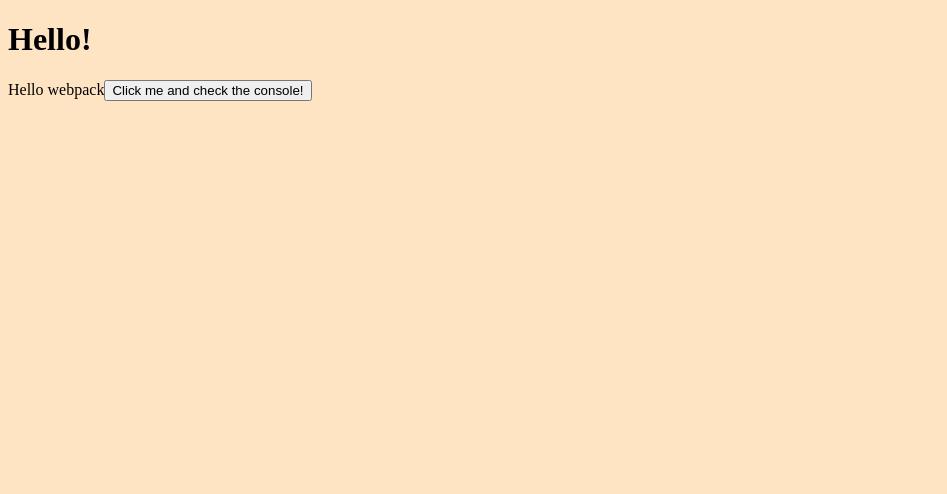
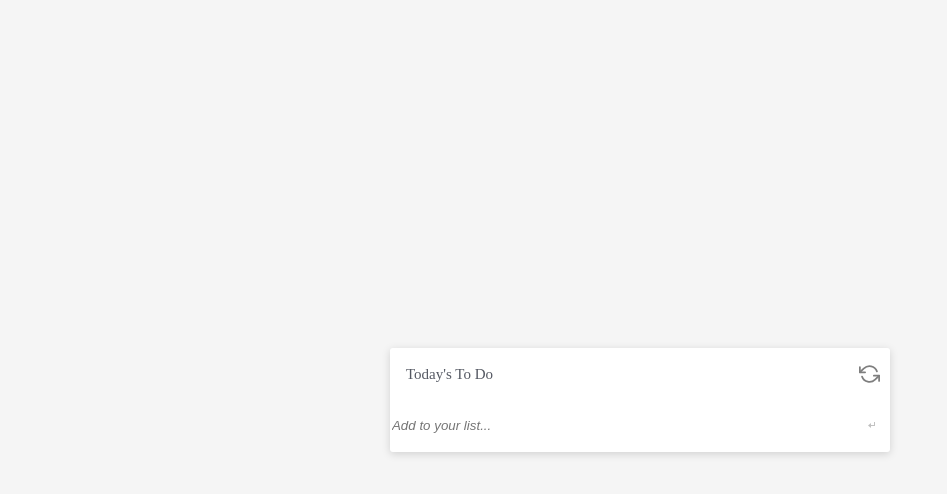
Before and after one commit to SSEKPIUS/Microverse-ToDo-list, a website built with webpack: page src/index.html in a window 1280 px wide. Shown: the whole page, without its empty margins (0-947 px from the left). Built offline with nearby package versions, Linux system fonts and the light colour scheme.

Commit message:
html boilerplate

```diff
--- a/src/index.html
+++ b/src/index.html
@@ -5,6 +5,35 @@
         <meta name="viewport" content="width=device-width, initial-scale=1.0">
     </head>
     <body>
-    <h1>Hello!</h1>
+        <main>
+            <section>
+                <div class="selected-list">
+                    <div class="list-header">
+                        <h1>Today's To Do</h1>
+                        <svg xmlns="http://www.w3.org/2000/svg" width="24"
+                            height="24" viewBox="0 0 24 24" fill="none"
+                            stroke="currentColor" stroke-width="2"
+                            stroke-linecap="round" stroke-linejoin="round"
+                            class="feather feather-refresh-ccw icon-arrows-ccw"><polyline
+                                points="1 4 1 10 7 10"></polyline><polyline
+                                points="23 20 23 14 17 14"></polyline><path
+                                d="M20.49 9A9 9 0 0 0 5.64 5.64L1 10m22 4l-4.64
+                                4.36A9 9 0 0 1 3.51 15"></path></svg>
+                    </div>
+                    <div class="list-add">
+                        <form>
+                            <input id="new-item" class="chromeless-input"
+                                placeholder="Add to your list..." type="text">
+                            <input id="submit-new-item" type="submit"
+                                tabindex="-1" value="" title="click this or
+                                press enter to submit">
+                        </form>
+                    </div>
+                    <div class="list-content">
+                        <ul></ul>
+                    </div>
+                </div>
+            </section>
+        </main>
     </body>
 </html>
--- a/src/index.js
+++ b/src/index.js
@@ -1,4 +1,3 @@
-import _ from 'lodash';
 import './style.css';
 
 function component() {
--- a/src/style.css
+++ b/src/style.css
@@ -1,3 +1,102 @@
 body {
-  background-color: bisque;
+  background-color: whitesmoke;
 }
+
+main {
+  display: flex;
+  width: 100%;
+  height: 100vh;
+  justify-content: center;
+  align-items: center;
+}
+
+section {
+  width: 60%;
+  padding: 20px 5%;
+  overflow: hidden;
+  -webkit-transition: padding 300ms ease-in-out, max-height 500ms ease-in-out;
+  transition: padding 300ms ease-in-out, max-height 500ms ease-in-out;
+  -webkit-transform: translate3d(0, 0, 0);
+  transform: translate3d(0, 0, 0);
+  -webkit-perspective: 1000;
+  perspective: 1000;
+}
+
+.selected-list {
+  box-sizing: border-box;
+  border-radius: 3px;
+  box-shadow: 0px 2px 8px rgba(0,0,0,0.15);
+  margin: 0px auto;
+  top: 0px;
+  max-width: 500px;
+  width: 100%;
+  background: white;
+}
+
+.list-header {
+  display: flex;
+}
+
+.list-header h1 {
+  color: #545862;
+  font-size: 15px;
+  font-weight: 400;
+  padding: 1rem;
+  line-height: 20px;
+  margin: 0;
+  width: 100%;
+  text-overflow: ellipsis;
+  overflow: hidden;
+  white-space: nowrap;
+}
+
+.icon-arrows-ccw {
+  display: block;
+  margin: auto;
+  height: 50px;
+  line-height: 50px;
+  font-size: 18px;
+  opacity: 0.5;
+  color: #000;
+  margin-right: 10px;
+}
+
+form {
+  display: flex;
+}
+
+input[type=text] {
+  width: 100%;
+  /* padding: 0 40px 0 1rem; */
+  line-height: 50px;
+  height: 50px;
+  border: none;
+  font-style: italic;
+}
+
+.chromeless-input {
+  border: none !important;
+  outline: none;
+  background: transparent;
+  box-shadow: none;
+  overflow: hidden;
+  resize: none;
+}
+
+#submit-new-item {
+  -webkit-appearance: none;
+  -moz-appearance: none;
+  appearance: none;
+  border: none;
+  background-color: transparent;
+  /* position: absolute; */
+  right: 0px;
+  top: 0px;
+  z-index: 0;
+  background-image: url("enter.png");
+  background-repeat: no-repeat;
+  background-position: center;
+  width: 40px;
+  height: 50px;
+  cursor: pointer;
+}
--- a/webpack.config.js
+++ b/webpack.config.js
@@ -5,7 +5,6 @@
   mode: 'development',
   entry: {
     index: './src/index.js',
-    print: './src/print.js',
   },
   devServer: {
     static: './dist',
```
Also changed, not shown: src/enter.png (added). Lines whose indentation alone changed are shown as unchanged.
